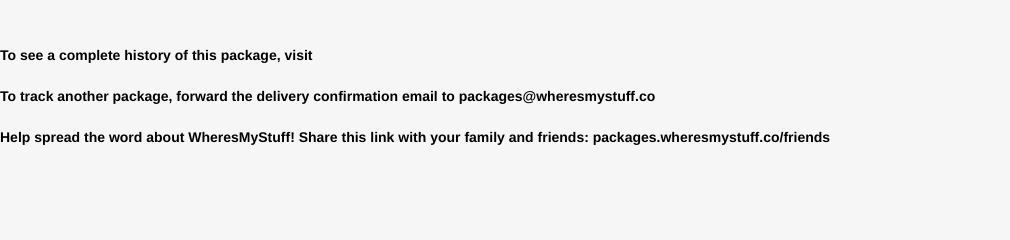
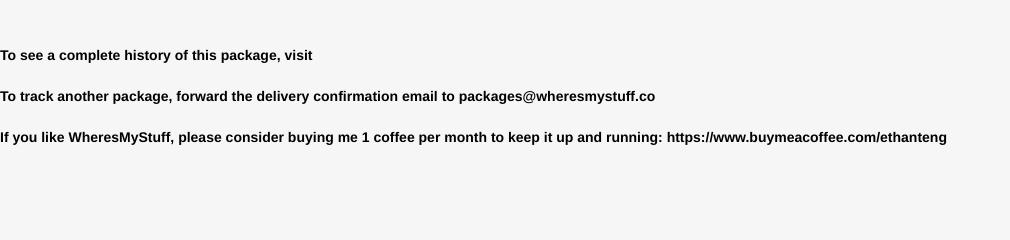
Before and after one commit to ethanteng/wheresmystuff, a Flask app: template templates/update.html in a window 1280 px wide. Shown: the part 186-426 px from the top of the page, without its empty margins (0-1010 px from the left). Run offline with Flask 2, Linux system fonts and the light colour scheme; the template is opened without the code that fills it, so the values that code supplies are empty; some libraries are stand-ins or nearby versions.

Commit message:
changed email footer to include BuyMeACoffee ask and link

```diff
--- a/templates/schedule.html
+++ b/templates/schedule.html
@@ -65,7 +65,7 @@
 {{/each}}
 <br>
 <h4>To track another package, forward the delivery confirmation email to <b>packages@wheresmystuff.co</b></h4>
-<h4>Help spread the word about WheresMyStuff! Share this link with your family and friends: <b>packages.wheresmystuff.co/friends</b></h4>
+<h4>If you like WheresMyStuff, please consider buying me 1 coffee per month to keep it up and running: <b>https://www.buymeacoffee.com/ethanteng</b></h4>
 
 </body>
 </html>
--- a/templates/update.html
+++ b/templates/update.html
@@ -68,7 +68,7 @@
 <br>
 <h4>To see a complete history of this package, visit {{this.public_url}}</h4>
 <h4>To track another package, forward the delivery confirmation email to <b>packages@wheresmystuff.co</b></h4>
-<h4>Help spread the word about WheresMyStuff! Share this link with your family and friends: <b>packages.wheresmystuff.co/friends</b></h4>
+<h4>If you like WheresMyStuff, please consider buying me 1 coffee per month to keep it up and running: <b>https://www.buymeacoffee.com/ethanteng</b></h4>
 
 </body>
 </html>
```
